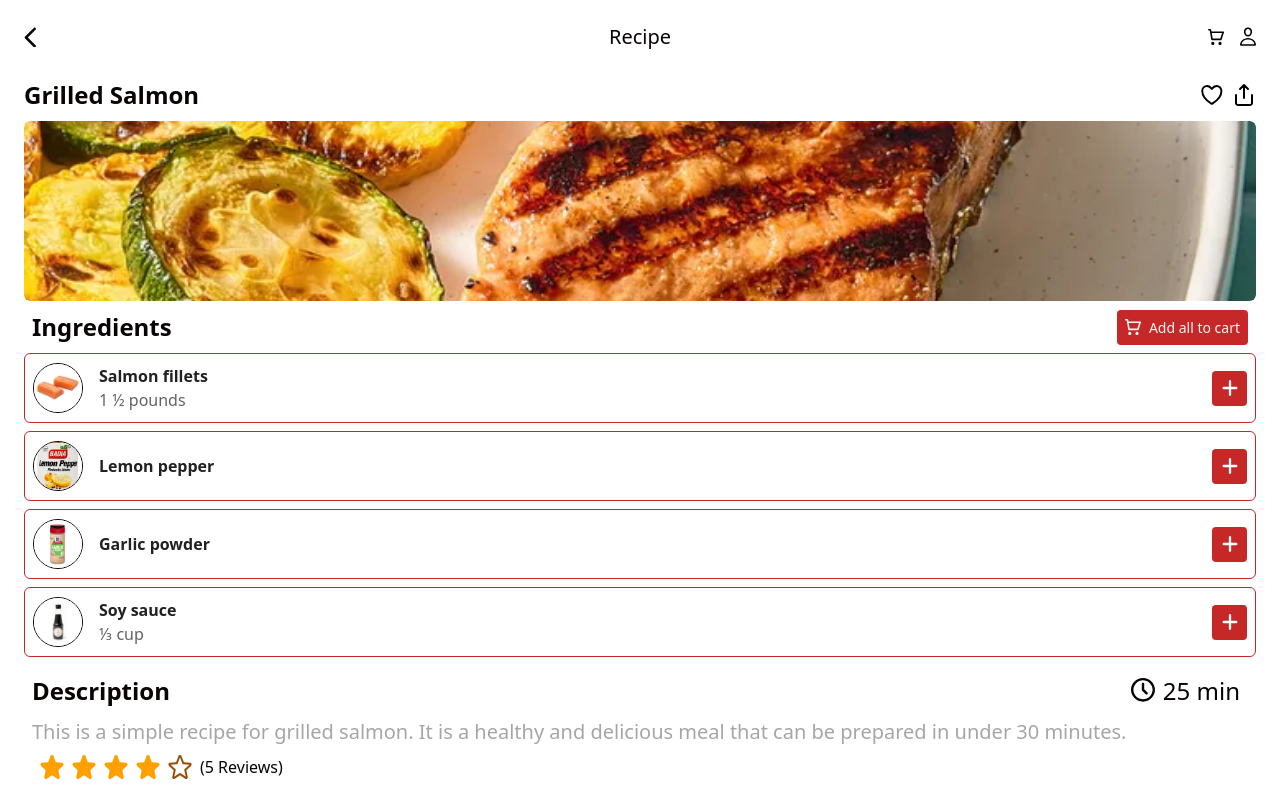
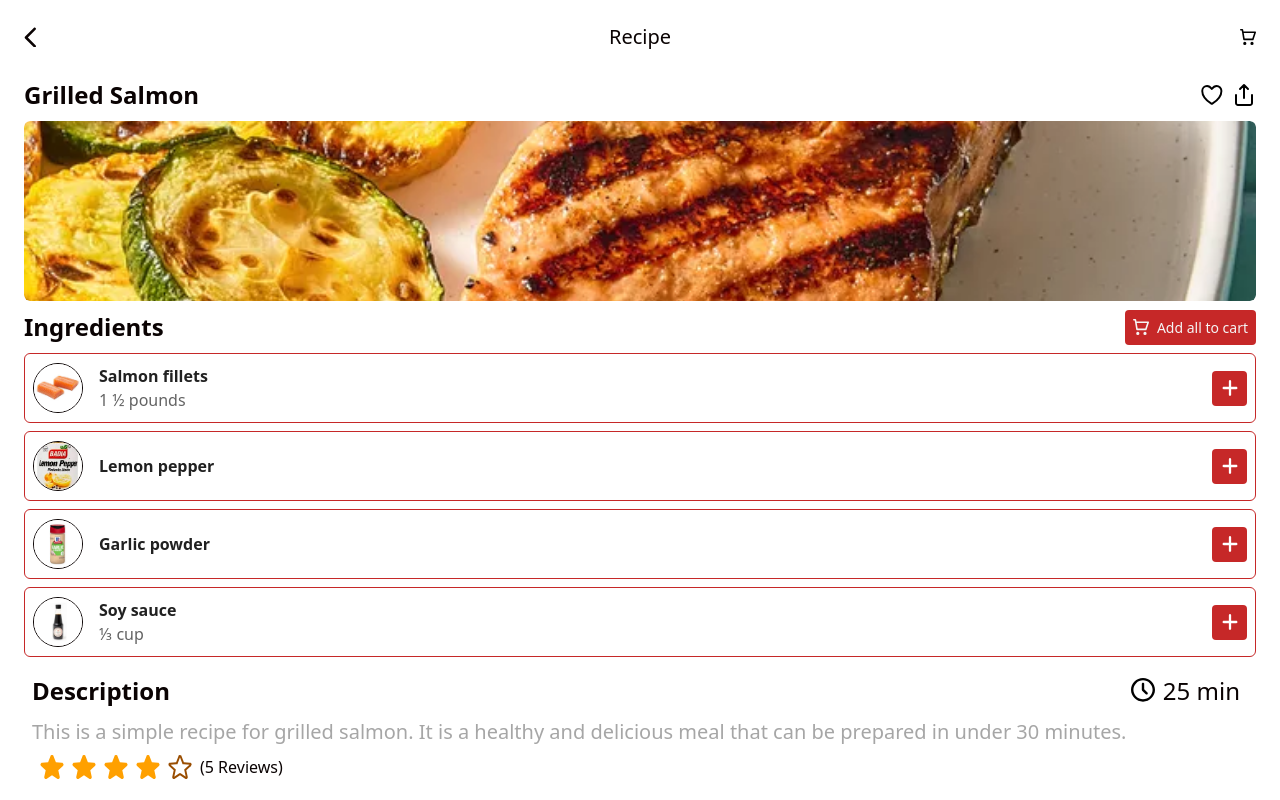
Before and after one commit to walleats/walleats, a Next.js app: page /recipe in a window 1280 px wide. Shown: the top 800 px of the page. Built offline with nearby package versions, Linux system fonts and the light colour scheme.

Commit message:
remove profile from top bar

```diff
--- a/src/components/list-item/ListItem.tsx
+++ b/src/components/list-item/ListItem.tsx
@@ -19,7 +19,7 @@ export const ListItem = ({
 }: ListItemProps) => {
   return (
     <div
-      className="flex items-center min-w-[400px] justify-between w-full p-2 border bg-background-50 h-[70px] border-primary-500 rounded-md"
+      className="flex items-center min-w-[300px] justify-between w-full p-2 border bg-background-50 h-[70px] border-primary-500 rounded-md"
       onClick={onClick}
     >
       <div className="flex items-center space-x-4">
--- a/src/components/recipe/ingredients-list/IngredientsList.tsx
+++ b/src/components/recipe/ingredients-list/IngredientsList.tsx
@@ -14,7 +14,7 @@ export const IngredientsList: React.FC<IngredientsListProps> = ({
 }) => {
     return (
         <div className="flex min-w-[300px] py-2 flex-col items-start gap-2">
-            <div className="flex px-2 justify-between items-center self-stretch">
+            <div className="flex justify-between items-center self-stretch">
                 <span className="text-text-950 font-poppins text-h4 font-bold leading-[36px]">
                     Ingredients
                 </span>
--- a/src/components/top-bar/TopBar.tsx
+++ b/src/components/top-bar/TopBar.tsx
@@ -8,8 +8,6 @@ export interface TopBarProps {
   onBackClick?: () => void;
   showCartButton?: boolean;
   onCartClick?: () => void;
-  showProfileButton?: boolean;
-  onProfileClick?: () => void;
 }
 
 export const TopBar = ({
@@ -18,8 +16,6 @@ export const TopBar = ({
   onBackClick,
   showCartButton = true,
   onCartClick,
-  showProfileButton = true,
-  onProfileClick,
 }: TopBarProps) => {
   return (
     <div className="relative flex items-center w-full h-[41px] bg-background-50 px-4">
@@ -47,15 +43,6 @@ export const TopBar = ({
             <Icon icon={icons.cart} size="small" />
           </button>
         )}
-        {showProfileButton && (
-          <button
-            type="button"
-            onClick={onProfileClick}
-            className="flex items-center justify-center"
-          >
-            <Icon icon={icons.profile} size="small" />
-          </button>
-        )}
       </div>
     </div>
   );
```
